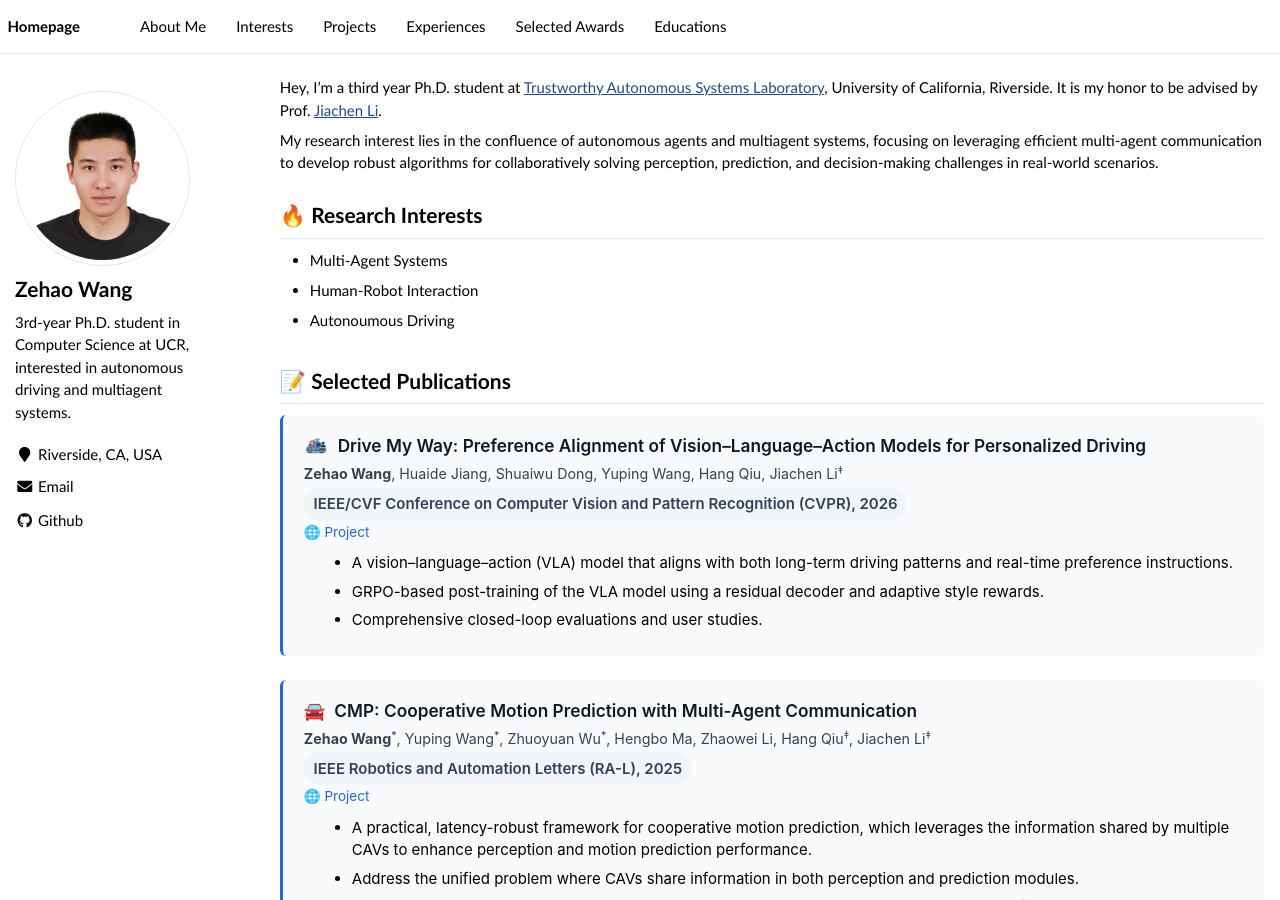
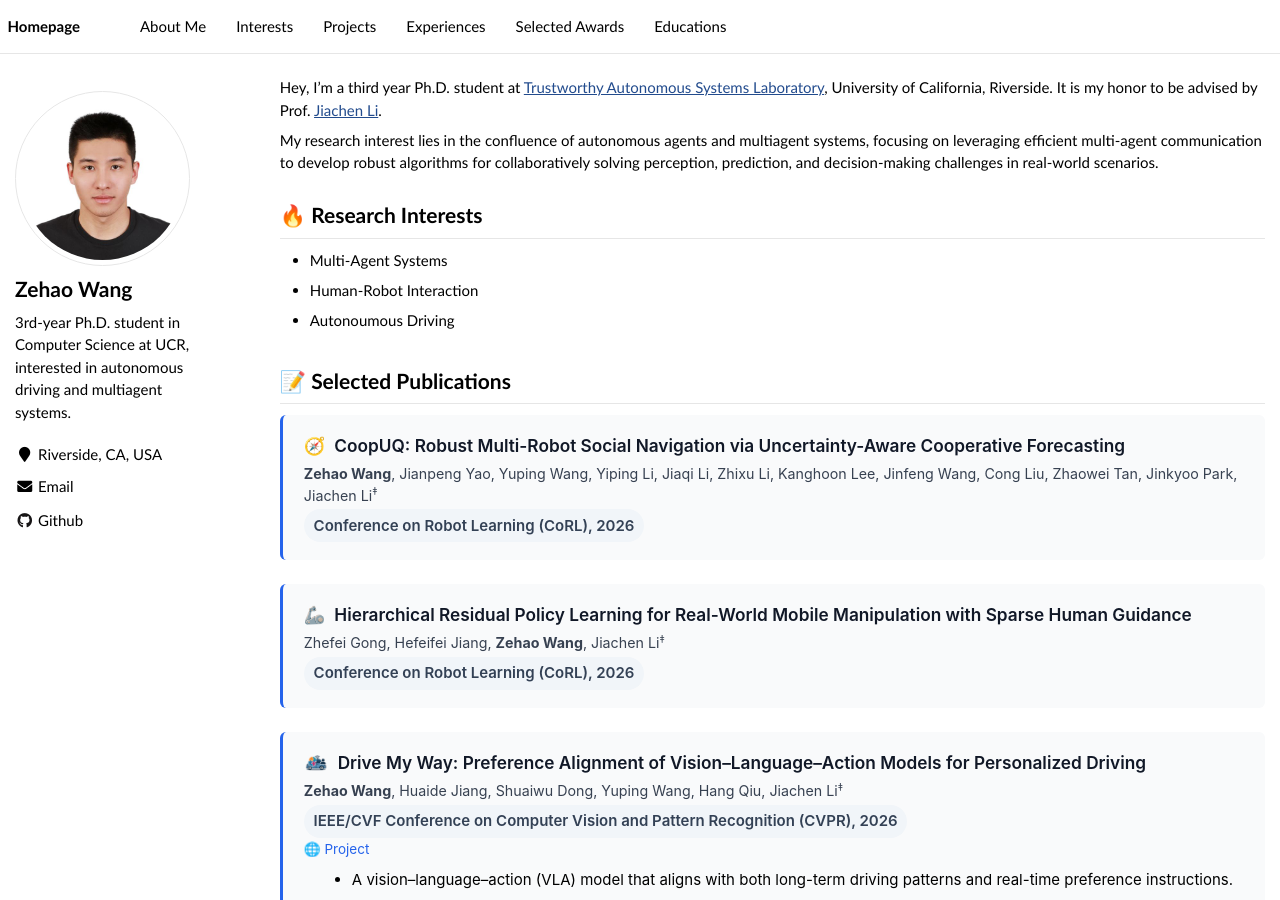
Before and after one commit to zehaowang983/zehaowang983.github.io, a Jekyll site: the page built from _pages/about.md, in a window 1280 px wide and 900 px high. Built offline with Jekyll 4.4.1, drawn with Linux system fonts in a browser that asks for light colours.

Commit message:
Add two CoRL 2026 papers and link Drive My Way project page
- CoopUQ (CoRL 2026) and Hierarchical Residual Policy Learning (CoRL 2026),
  listed above CVPR 2026; title/authors/venue only for now, no logo or bullets
- Point Drive My Way title and Project link to https://dmw-cvpr.github.io/

Co-Authored-By: Claude Opus 5 (1M context) <noreply@anthropic.com>
Claude-Session: https://claude.ai/code/session_01KsjQaY4rAiQhbMwRH4YscW

```diff
--- a/_pages/about.md
+++ b/_pages/about.md
@@ -124,8 +124,35 @@ My research interest lies in the confluence of autonomous agents and multiagent
 
   <div class="pub">
     <div class="pub-title">
+      🧭 <a href="#">CoopUQ: Robust Multi-Robot Social Navigation via Uncertainty-Aware Cooperative Forecasting</a>
+    </div>
+
+    <div class="pub-authors">
+      <strong>Zehao Wang</strong>, Jianpeng Yao, Yuping Wang, Yiping Li, Jiaqi Li, Zhixu Li, Kanghoon Lee,
+      Jinfeng Wang, Cong Liu, Zhaowei Tan, Jinkyoo Park, Jiachen Li<sup>‡</sup>
+    </div>
+
+    <span class="venue">Conference on Robot Learning (CoRL), 2026</span>
+
+  </div>
+
+  <div class="pub">
+    <div class="pub-title">
+      🦾 <a href="#">Hierarchical Residual Policy Learning for Real-World Mobile Manipulation with Sparse Human Guidance</a>
+    </div>
+
+    <div class="pub-authors">
+      Zhefei Gong, Hefeifei Jiang, <strong>Zehao Wang</strong>, Jiachen Li<sup>‡</sup>
+    </div>
+
+    <span class="venue">Conference on Robot Learning (CoRL), 2026</span>
+
+  </div>
+
+  <div class="pub">
+    <div class="pub-title">
       <img src="/assets/images/dmw_logo.png" class="pub-logo" alt="Drive My Way logo">
-      <a href="#">Drive My Way: Preference Alignment of Vision–Language–Action Models for Personalized Driving</a>
+      <a href="https://dmw-cvpr.github.io/">Drive My Way: Preference Alignment of Vision–Language–Action Models for Personalized Driving</a>
     </div>
 
     <div class="pub-authors">
@@ -133,7 +160,7 @@ My research interest lies in the confluence of autonomous agents and multiagent
     </div>
     <span class="venue">IEEE/CVF Conference on Computer Vision and Pattern Recognition (CVPR), 2026</span>
     <div class="pub-links">
-      <a href="#">🌐 Project</a>
+      <a href="https://dmw-cvpr.github.io/">🌐 Project</a>
     </div>
     <ul>
       <li>A vision–language–action (VLA) model that aligns with both long-term driving patterns and real-time preference instructions.</li>
```
